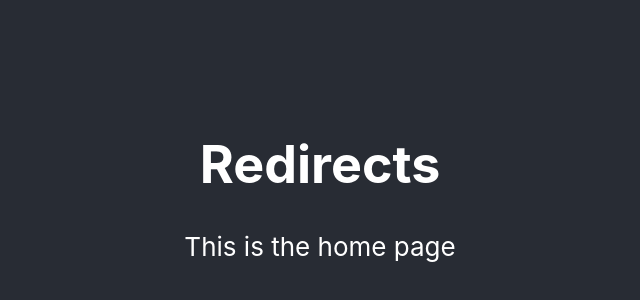
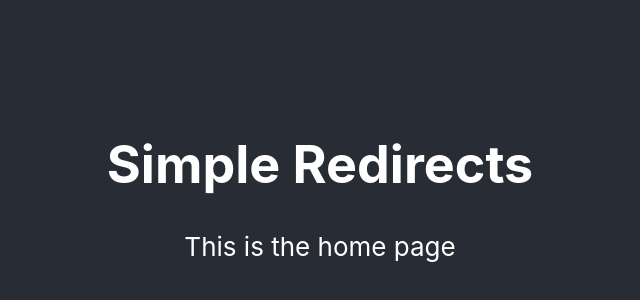
Before and after one commit to MelvinPeepers/cra_redirect_examples, a React (Create React App) app: page / in a window 1280 px wide. Shown: the part 220-520 px from the top of the page, without its empty margins (320-960 px from the left). Built offline with nearby package versions, Linux system fonts and the light colour scheme.

Commit message:
added text to the homepage

```diff
--- a/src/App.js
+++ b/src/App.js
@@ -11,7 +11,7 @@ function App() {
     <div className="App">
       <header className="App-header">
         <h1>
-          Redirects
+          Simple Redirects
         </h1>
         <Routes>
           <Route path="/" element={<Home /> } />
```
